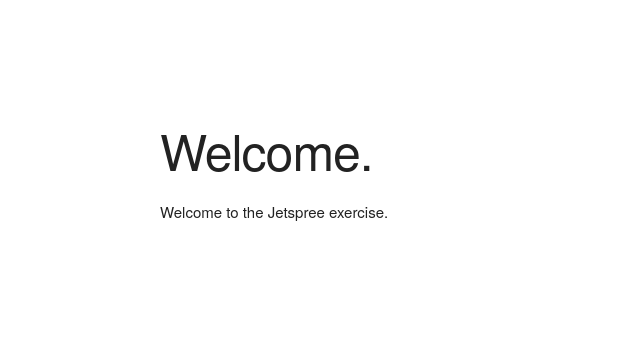
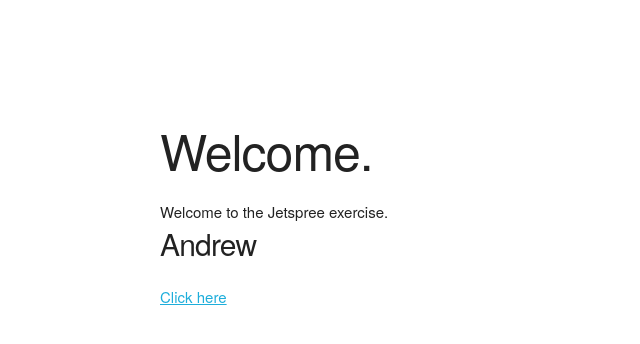
Before and after one commit to Ravanix/exercise, a React app: page / in a window 1280 px wide. Shown: the top 344 px of the page, without its empty margins (0-640 px from the left). Built offline with nearby package versions, Linux system fonts and the light colour scheme.

Commit message:
Add link on home page

```diff
--- a/src/pages/HomePage.jsx
+++ b/src/pages/HomePage.jsx
@@ -1,4 +1,5 @@
-import React, {Component} from 'react';
+import React, {Component} from 'react'
+import {Link} from 'react-router'
 
 export default class HomePage extends Component {
 
@@ -15,9 +16,38 @@ export default class HomePage extends Component {
             <h1>Welcome.</h1>
             Welcome to the Jetspree exercise.
 
+            <PageLinkContainer>
+              <PageLink name="Andrew" path="/andrew"/>
+            </PageLinkContainer>
+
           </div>
         </div>
       </div>
     );
   }
 }
+
+class PageLinkContainer extends Component {
+
+  render() {
+    return (
+      <div className="PageLinkContainer">
+        {this.props.children}
+      </div>
+    );
+  }
+
+}
+
+class PageLink extends Component {
+
+  render() {
+
+    return (
+      <div className="PageLink">
+        <h4>{this.props.name}</h4>
+        <Link to={this.props.path}>Click here</Link>
+      </div>
+    );
+  }
+}
```
